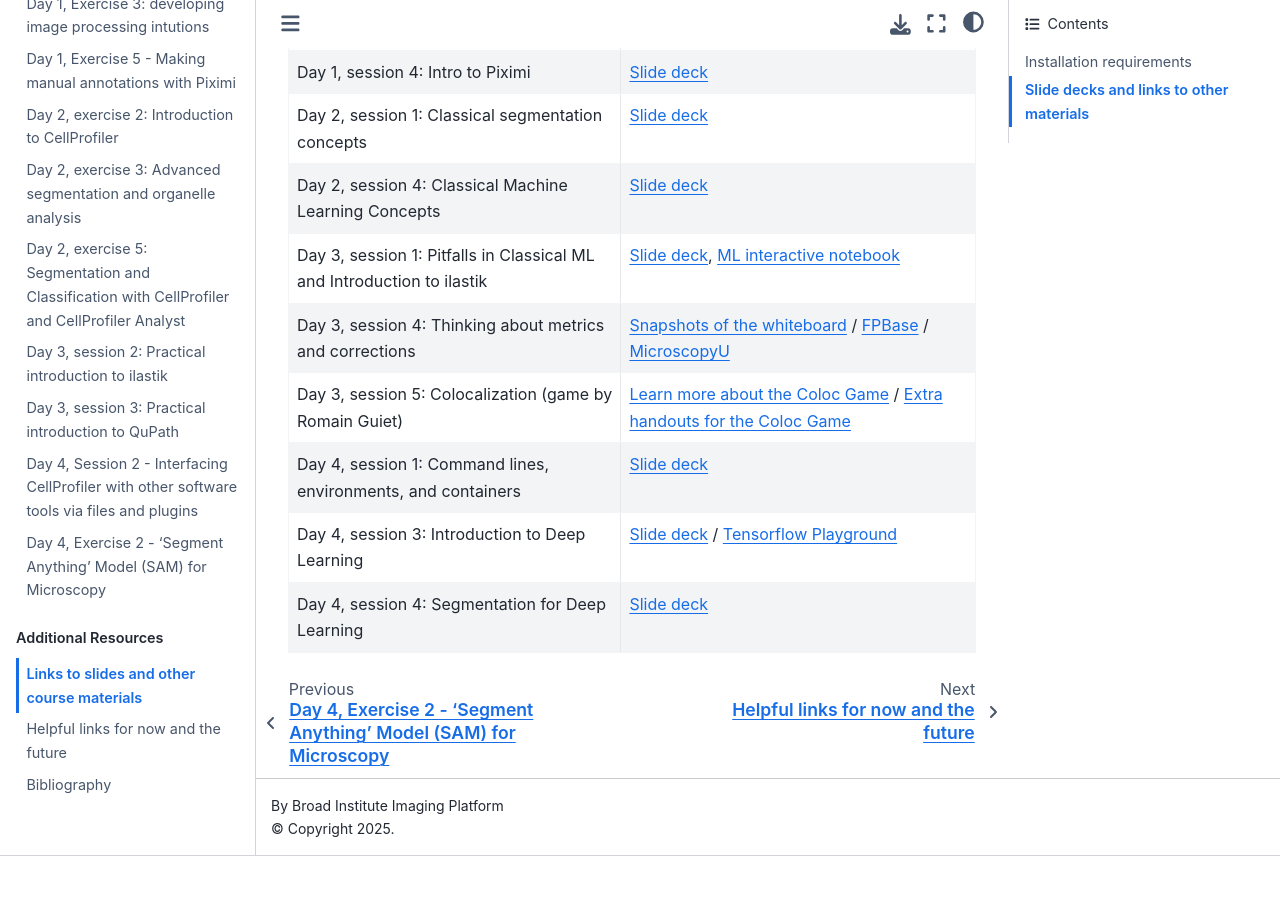
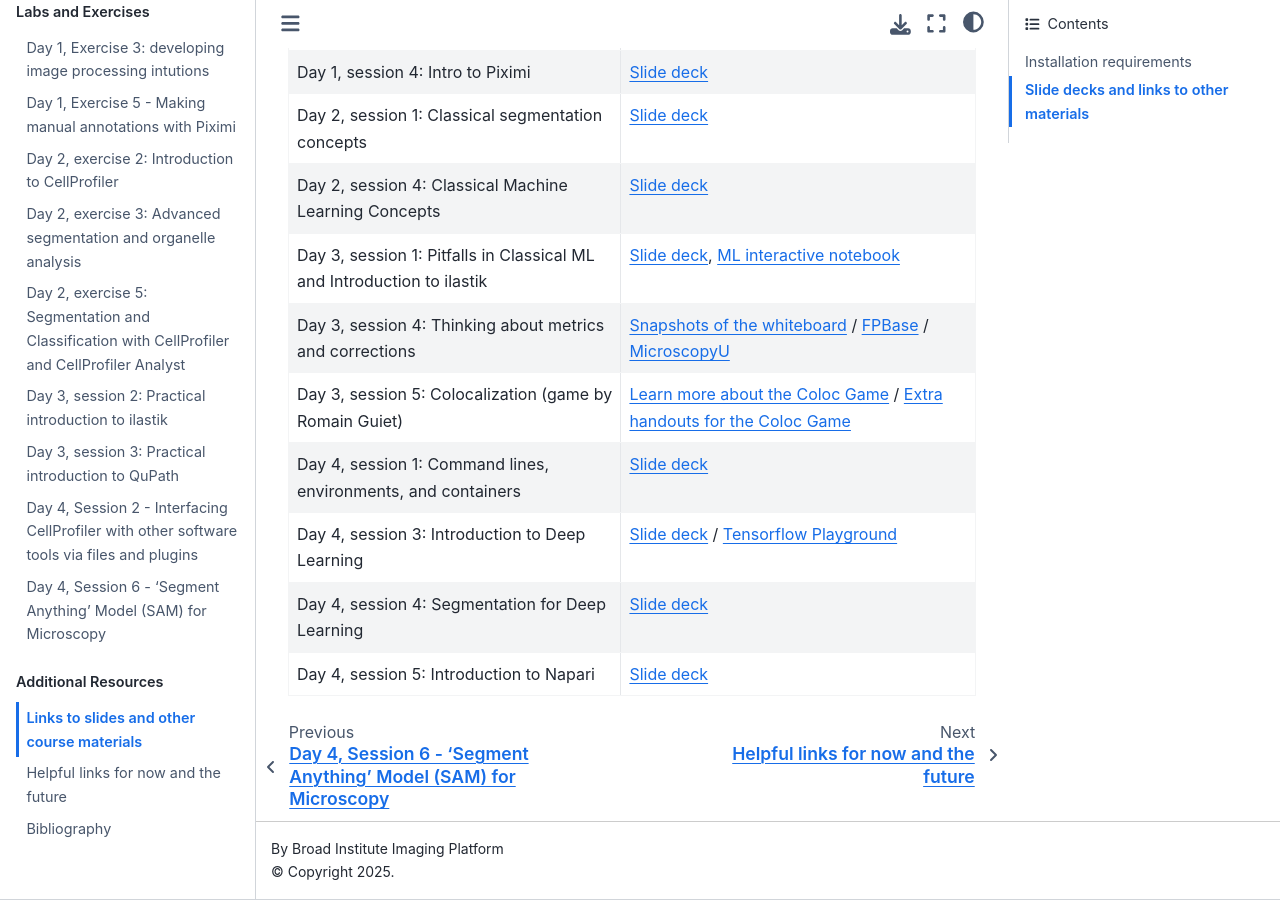
Before and after one commit to broadinstitute/BAB3, a Jupyter Book: the page built from docs/slides_et_al.md, in a window 1280 px wide and 900 px high, scrolled down 1169 px. Built offline with Jupyter Book 1.0.4 settings and Sphinx 7.4.7 and the Sphinx Book theme 1.1.4, drawn with Linux system fonts in a browser that asks for light colours; before the commit the page ends 2025 px from its top, so only the background shows below that; part of the change alters nothing that is shown.

Commit message:
Thursday EOD(ish)

```diff
--- a/docs/MicroSAM/MicroSAM_workshop.md
+++ b/docs/MicroSAM/MicroSAM_workshop.md
@@ -1,4 +1,4 @@
-# Day 4, Exercise 2 - 'Segment Anything' Model (SAM) for Microscopy
+# Day 4, Session 6 - 'Segment Anything' Model (SAM) for Microscopy
 
 *Lab authors: Esteban A. Miglietta .
 
--- a/docs/slides_et_al.md
+++ b/docs/slides_et_al.md
@@ -42,12 +42,9 @@ This table will be updated throughout the course with links to materials used du
 |Day 4, session 1: Command lines, environments, and containers | [Slide deck](https://docs.google.com/presentation/d/1XhyfhpymUa3scRyj8g3CuJmmYCKRtsgy77YncfvGrRA/edit?usp=sharing)|
 |Day 4, session 3: Introduction to Deep Learning | [Slide deck](https://docs.google.com/presentation/d/1W4GB4qLdBknFfvU9scJTma2BpWOvo-s3fMdhlRUvkKI/edit?usp=sharing) / [Tensorflow Playground](https://playground.tensorflow.org/)|
 |Day 4, session 4: Segmentation for Deep Learning | [Slide deck](https://docs.google.com/presentation/d/1uyMqr9h6g27746C9KOEzN_PZ2RquZFHq0-o0k-BSFpo/edit?usp=sharing)|
+|Day 4, session 5: Introduction to Napari | [Slide deck](https://docs.google.com/presentation/d/1wwY9B_wC2Ndtknunf2nFdw_s7tFvpwZ8CHUzZE9rNx8/edit?usp=sharing)|
 
 <!---
-
-|Day 4, session 4: Segmentation for Deep Learning | [Slide deck](https://docs.google.com/presentation/d/1uyMqr9h6g27746C9KOEzN_PZ2RquZFHq0-o0k-BSFpo/edit?usp=sharing)|
-|Day 4, session 5: Introduction to Napari | Coming soon!|
-|Day 4, session 6: Introduction to MicroSAM | Coming soon!|
 |Day 5, session 1: Introduction to Cellpose | Coming soon!|
 |Day 5, session 2: Train your own Cellpose models | Coming soon!|
 |Day 5, session 3: Community Resources | Coming soon!|
```
